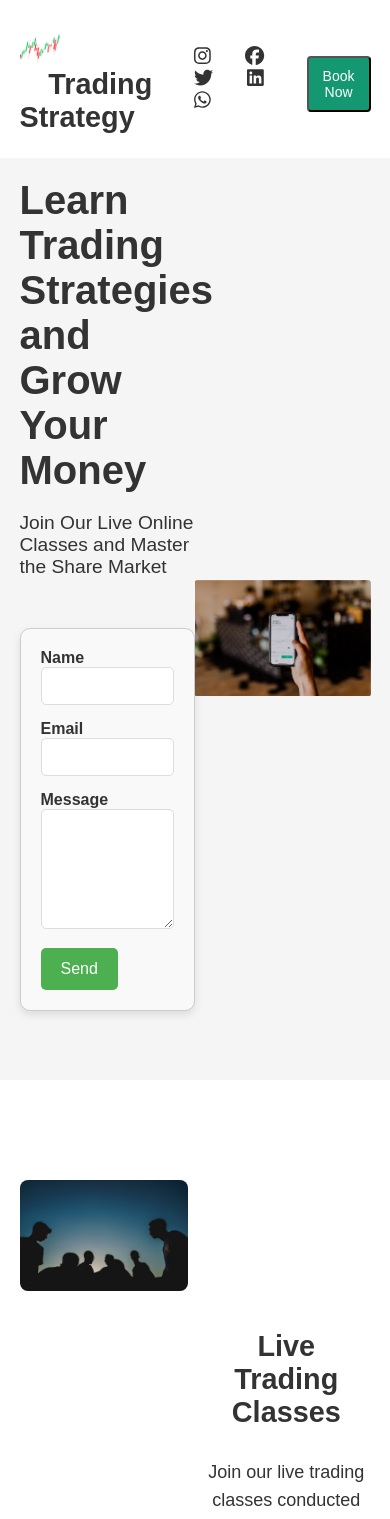
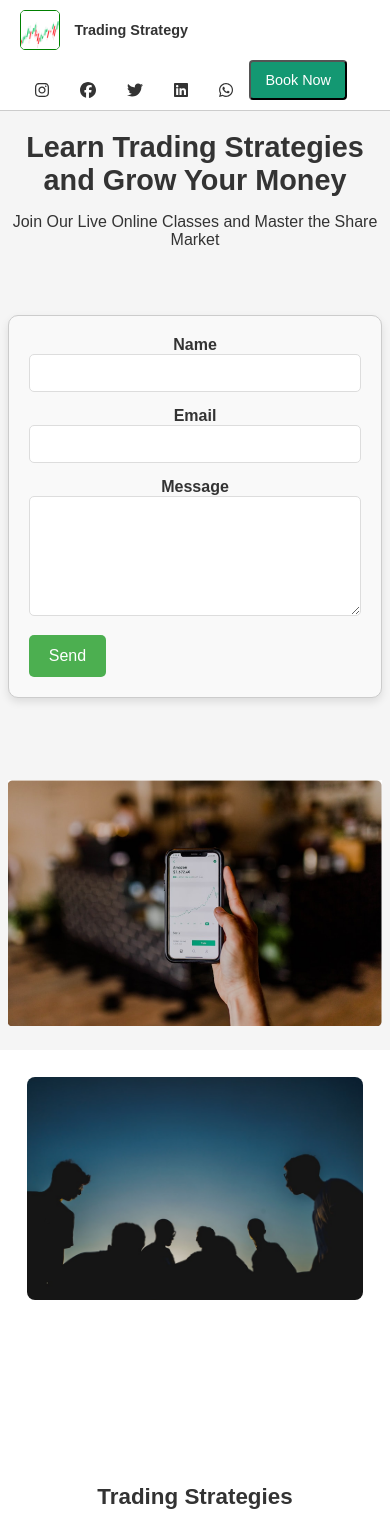
Before and after one commit to saran85/TradingCourse, a React (Create React App) app: page / in a window 390 px wide. Shown: the top 1519 px of the page. Built offline with nearby package versions, Linux system fonts and the light colour scheme.

Commit message:
fix: title update

```diff
--- a/public/index.html
+++ b/public/index.html
@@ -2,7 +2,7 @@
 <html lang="en">
   <head>
     <meta charset="utf-8" />
-    <link rel="icon" href="%PUBLIC_URL%/favicon.ico" />
+    <link rel="icon" href="%PUBLIC_URL%/titleIcon.png" />
     <meta name="viewport" content="width=device-width, initial-scale=1" />
     <meta name="theme-color" content="#000000" />
     <meta
@@ -25,7 +25,7 @@
       work correctly both with client-side routing and a non-root public URL.
       Learn how to configure a non-root public URL by running `npm run build`.
     -->
-    <title>React App</title>
+    <title>Trading Strategy</title>
   </head>
   <body>
     <noscript>You need to enable JavaScript to run this app.</noscript>
--- a/src/App.css
+++ b/src/App.css
@@ -15,10 +15,19 @@ body {
   display: flex;
   justify-content: space-between;
   align-items: center;
-  padding: 1.5em 5%;
+  padding: 10px 20px;
   background-color: #fff;
+  border-bottom: 1px solid #ccc;
+}
+.logo {
+  display: flex;
+  align-items: center;
 }
 
+.logo img {
+  border: 1px solid green;
+  border-radius: 5px;
+}
 .logo span {
   margin-left: 1em;
   font-size: 1.8em;
@@ -58,9 +67,17 @@ body {
 }
 
 .hero-content {
+  width: 100%;
+  display: flex;
+  flex-direction: row;
+  justify-content: space-between;
+}
+.hero-content-left{
   width: 50%;
+  display: flex;
+  flex-direction: column;
+  justify-content: center;
 }
-
 .hero h1 {
   font-size: 2.5em;
   color: #333;
@@ -74,7 +91,7 @@ body {
 .hero-image img {
   max-width: 100%;
   height: auto;
-  margin-top: 2.6rem;
+  margin-top: 9em;
 }
 
 /* Features Section */
@@ -198,3 +215,146 @@ footer p{
 .footer-social a:hover {
   color: #007bff;
 }
+
+
+/* Responsive styles */
+@media (max-width: 768px) {
+  .header-container {
+    flex-direction: column;
+    align-items: flex-start;
+  }
+
+  .logo {
+    margin-bottom: 10px;
+  }
+
+  .social-links {
+    justify-content: flex-start;
+  }
+
+  .Book-button {
+    margin-left: 0;
+    width: 100%;
+    text-align: center;
+  }
+}
+
+@media (max-width: 480px) {
+  .logo span {
+    font-size: 0.9rem;
+  }
+
+  .social-links a {
+    font-size: 1rem;
+  }
+
+  .Book-button {
+    font-size: 0.9rem;
+  }
+}
+/* Responsive styles */
+@media (max-width: 1024px) {
+  .hero-content-left {
+    width: 60%;
+  }
+
+  .hero h1 {
+    font-size: 2.2em;
+  }
+
+  .hero p {
+    font-size: 1.1em;
+  }
+
+  .hero-image img {
+    margin-top: 4em;
+  }
+}
+
+@media (max-width: 768px) {
+  .hero {
+    padding: 5% 2%;
+  }
+
+  .hero-content {
+    flex-direction: column;
+    align-items: center;
+  }
+
+  .hero-content-left {
+    width: 100%;
+    text-align: center;
+  }
+
+  .hero h1 {
+    font-size: 2em;
+  }
+
+  .hero p {
+    font-size: 1.1em;
+  }
+
+  .hero-image {
+    margin-top: 2em;
+    width: 80%;
+  }
+
+  .hero-image img {
+    margin-top: 0;
+  }
+}
+
+@media (max-width: 480px) {
+  .hero h1 {
+    font-size: 1.8em;
+  }
+
+  .hero p {
+    font-size: 1em;
+  }
+
+  .hero-image {
+    width: 100%;
+  }
+}
+@media (max-width: 768px) {
+  .features {
+    flex-direction: column;
+    align-items: center;
+    padding: 5% 2%;
+  }
+
+  .feature {
+    width: 90%;
+  }
+
+  .feature h2 {
+    font-size: 1.5em;
+  }
+
+  .feature p {
+    font-size: 1rem;
+  }
+
+  .feature img {
+    margin-top: 1rem;
+  }
+}
+
+@media (max-width: 480px) {
+  .feature h2 {
+    font-size: 1.4em;
+  }
+
+  .feature p {
+    font-size: 0.95rem;
+  }
+
+  .feature img {
+    margin-top: 0.5rem;
+  }
+
+  .Book-button {
+    font-size: 0.9rem;
+  }
+}
--- a/src/component/Hero.js
+++ b/src/component/Hero.js
@@ -1,19 +1,19 @@
-import React from 'react';
-import ContactUs from './Contact'
+import React from "react";
+import ContactUs from "./Contact";
 
 function Hero() {
   return (
     <section className="hero">
       <div className="hero-content">
+        <div className="hero-content-left">
         <h1>Learn Trading Strategies and Grow Your Money</h1>
         <p>Join Our Live Online Classes and Master the Share Market</p>
+        <div><ContactUs /></div>
+        </div>
 
-        <ContactUs/>
-
-
+      <div className="hero-image">
+        <img src="TradingApp.png" alt="TradingApp" />
       </div>
-      <div className="hero-image">
-      <img src="TradingApp.png" alt="TradingApp" />
       </div>
     </section>
   );
```
Also changed, not shown: public/titleIcon.png (added), 1 other file (tests, documents, lock files or other folders).
